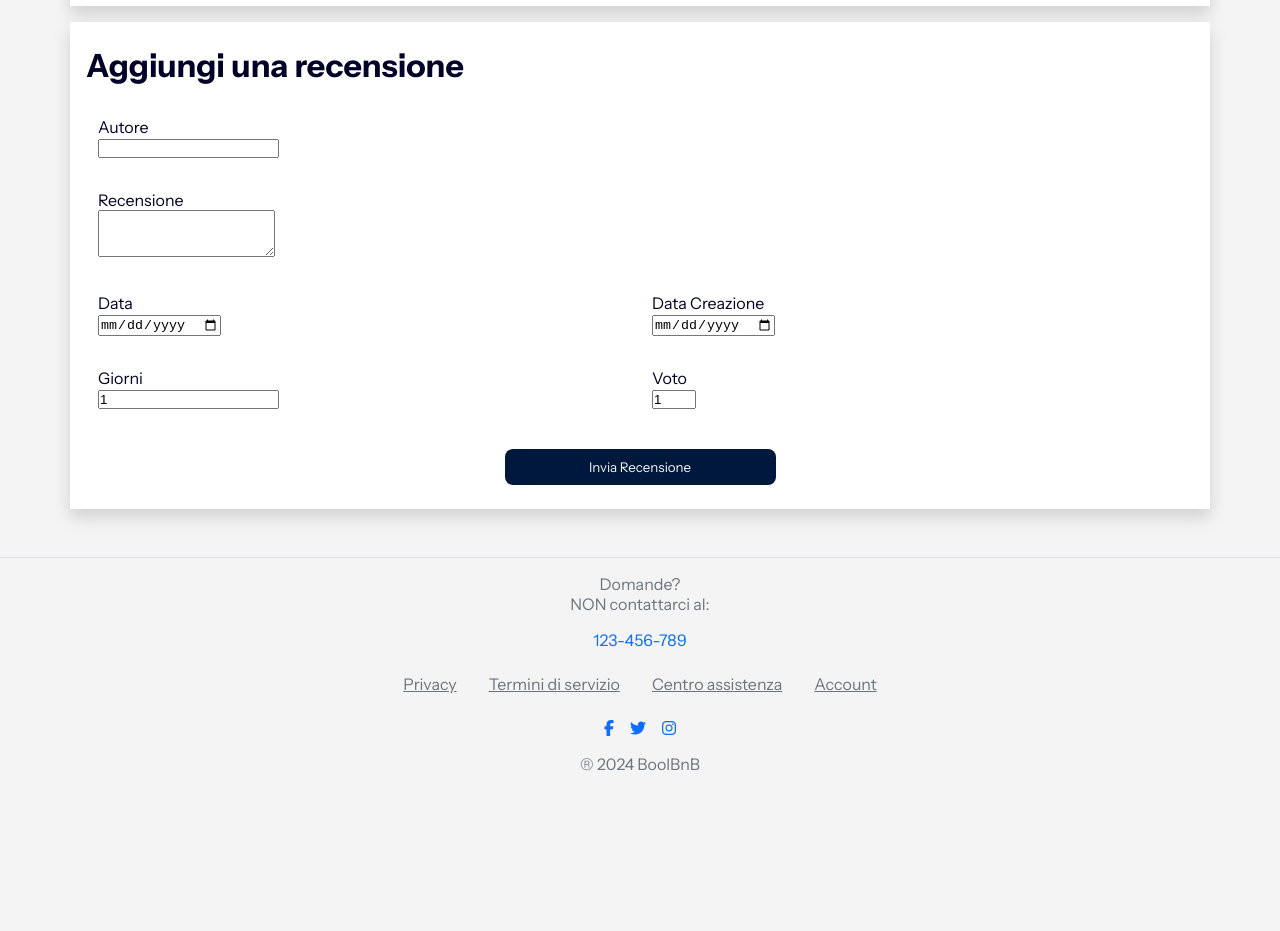
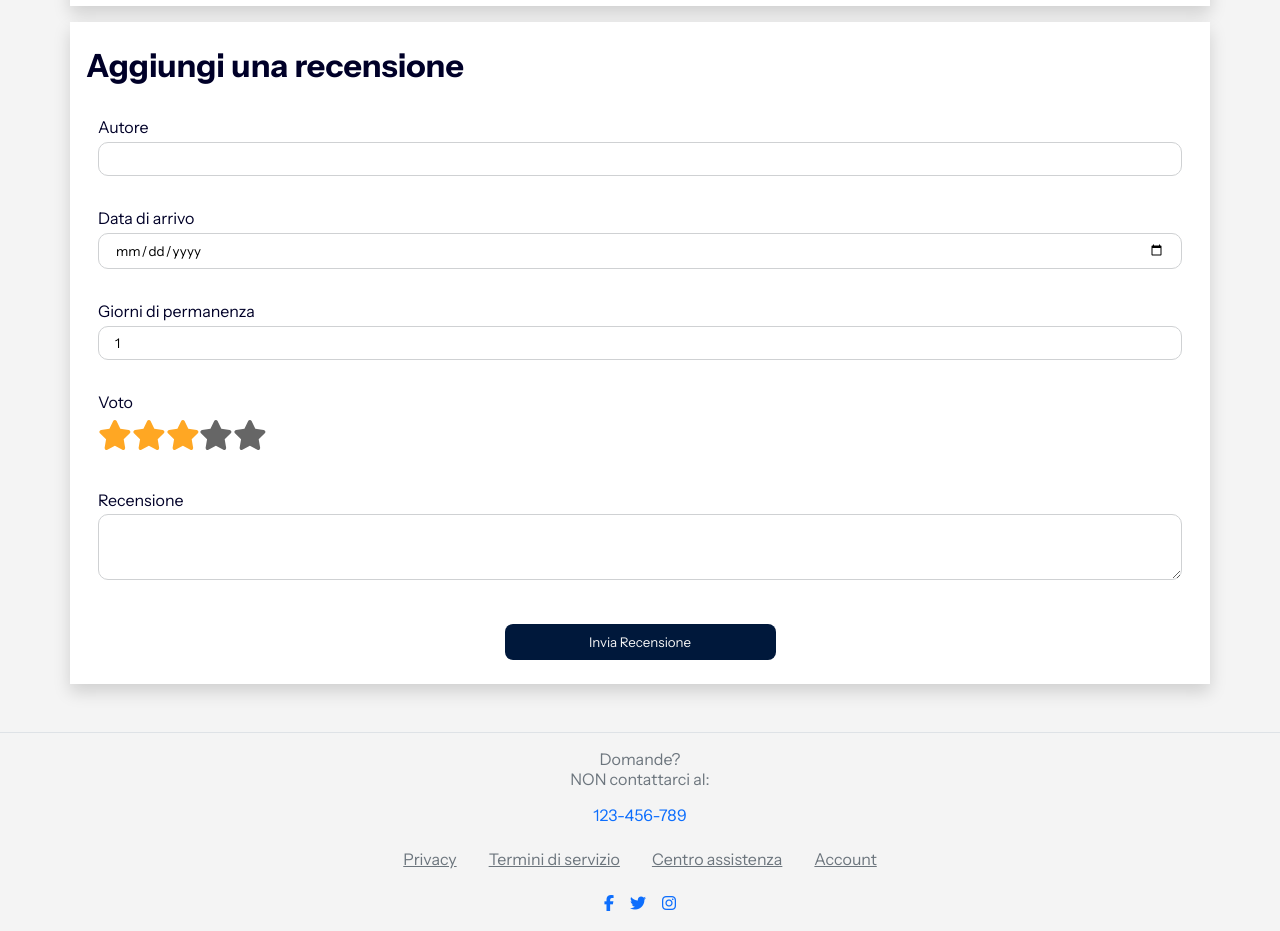
Before and after one commit to joelepore/boolbnb-react, a React (Vite) app: page /property/1 in a window 1280 px wide. Shown: the part 1180-2111 px from the top of the page. Before the commit the page ends 1970 px from the top, so only its background shows below. Built offline with nearby package versions, Linux system fonts and the light colour scheme; no server answers.

Commit message:
feat: add AddStarsReview component and integrate it into AddReview form

```diff
--- a/package.json
+++ b/package.json
@@ -15,6 +15,7 @@
     "react": "^19.0.0",
     "react-dom": "^19.0.0",
     "react-router-dom": "^7.2.0",
+    "styled-components": "^6.1.15",
     "swiper": "^11.2.4"
   },
   "devDependencies": {
--- a/src/components/AddReview.jsx
+++ b/src/components/AddReview.jsx
@@ -1,16 +1,21 @@
 import { useState } from "react"
 import axios from "axios"
 import Button from "./Button"
+import AddStarsReview from "./AddStarsReview"
+import { useGlobalContext } from "../context/GlobalContext"
 
 
 const AddReview = ({ id }) => {
+
+    const { fetchProperty } = useGlobalContext()
+
+    const api_url = import.meta.env.VITE_API_URL
 
     const initialReviewData = {
         author: "",
         text: "",
         date: 0,
         days: 1,
-        create_date: 0,
         vote: 1
     }
 
@@ -19,11 +24,24 @@ const AddReview = ({ id }) => {
     const handlerSubmit = (e) => {
         e.preventDefault()
         console.log("Recensione inviata");
-        setReviewData(initialReviewData)
-        console.log(api_url)
+        axios.post(`${api_url}/properties/${id}/review`, reviewData)
+            .then(res => {
+                console.log(res.data)
+                setReviewData(initialReviewData)
+                fetchProperty(id)
+            })
+            .catch(err => {
+                console.error(err)
+            })
+
 
 
     }
+
+    const starsHandler = (e) => {
+        setReviewData((prev) => ({ ...prev, vote: e.target.defaultValue }))
+    }
+
 
     const setFieldValue = (e) => {
         const { value, name } = e.target
@@ -41,7 +59,7 @@ const AddReview = ({ id }) => {
                     <br />
                     <input
                         type="text"
-                        className="form-control"
+                        className="input-reviews"
                         value={reviewData.author}
                         name="author"
                         onChange={setFieldValue}
@@ -49,26 +67,13 @@ const AddReview = ({ id }) => {
                     />
                 </div>
 
-                <div className="mb-3 pt-3">
-                    <label className="form-label">Recensione</label>
-                    <br />
-                    <textarea
-                        className="form-control"
-                        rows="3"
-                        value={reviewData.text}
-                        name="text"
-                        onChange={setFieldValue}
-                        required
-                    />
-                </div>
-
                 <div className="row">
-                    <div className="col-md-6 mb-3 mt-3">
-                        <label className="form-label">Data</label>
+                    <div className="mb-3 mt-3">
+                        <label className="form-label">Data di arrivo</label>
                         <br />
                         <input
                             type="date"
-                            className="form-control"
+                            className="input-reviews"
                             value={reviewData.date}
                             name="date"
                             onChange={setFieldValue}
@@ -76,27 +81,15 @@ const AddReview = ({ id }) => {
                         />
                     </div>
 
-                    <div className="col-md-6 mb-3  mt-3">
-                        <label className="form-label">Data Creazione</label>
-                        <br />
-                        <input
-                            type="date"
-                            className="form-control"
-                            value={reviewData.create_date}
-                            name="create_date"
-                            onChange={setFieldValue}
-                            required
-                        />
-                    </div>
                 </div>
 
                 <div className="row">
-                    <div className="col-md-6 mb-3  mt-3">
-                        <label className="form-label">Giorni</label>
+                    <div className="mb-3 mt-3">
+                        <label className="form-label">Giorni di permanenza</label>
                         <br />
                         <input
                             type="number"
-                            className="form-control"
+                            className="input-reviews"
                             value={reviewData.days}
                             name="days"
                             onChange={setFieldValue}
@@ -105,17 +98,21 @@ const AddReview = ({ id }) => {
                         />
                     </div>
 
-                    <div className="col-md-6 mb-3 mt-3">
-                        <label className="form-label">Voto</label>
+                    <div className="d-flex mt-3 mb-3 flex-column align-items-start">
+                        <label className="pb-2"> Voto </label>
+                        <AddStarsReview onChange={starsHandler} />
+                    </div>
+
+                    <div className="mb-3 pt-3">
+                        <label className="form-label">Recensione</label>
                         <br />
-                        <input
-                            type="number"
-                            className="form-control"
-                            value={reviewData.vote}
-                            name="vote"
+                        <textarea
+                            className="input-reviews"
+                            rows="3"
+                            value={reviewData.text}
+                            name="text"
                             onChange={setFieldValue}
-                            min="0"
-                            max="5"
+                            maxLength="100"
                             required
                         />
                     </div>
--- /dev/null
+++ b/src/components/AddStarsReview.jsx
@@ -0,0 +1,63 @@
+import React from 'react';
+import styled from 'styled-components';
+
+const AddStarsReview = ({ onChange }) => {
+    return (
+        <StyledWrapper>
+            <div className="rating">
+                <input type="radio" id="star5" name="rate" defaultValue={5} onChange={onChange} />
+                <label htmlFor="star5" title="text"><svg viewBox="0 0 576 512" height="1em" xmlns="http://www.w3.org/2000/svg" className="star-solid">
+                    <path d="M316.9 18C311.6 7 300.4 0 288.1 0s-23.4 7-28.8 18L195 150.3 51.4 171.5c-12 1.8-22 10.2-25.7 21.7s-.7 24.2 7.9 32.7L137.8 329 113.2 474.7c-2 12 3 24.2 12.9 31.3s23 8 33.8 2.3l128.3-68.5 128.3 68.5c10.8 5.7 23.9 4.9 33.8-2.3s14.9-19.3 12.9-31.3L438.5 329 542.7 225.9c8.6-8.5 11.7-21.2 7.9-32.7s-13.7-19.9-25.7-21.7L381.2 150.3 316.9 18z" /></svg></label>
+                <input type="radio" id="star4" name="rate" defaultValue={4} onChange={onChange} />
+                <label htmlFor="star4" title="text"><svg viewBox="0 0 576 512" height="1em" xmlns="http://www.w3.org/2000/svg" className="star-solid">
+                    <path d="M316.9 18C311.6 7 300.4 0 288.1 0s-23.4 7-28.8 18L195 150.3 51.4 171.5c-12 1.8-22 10.2-25.7 21.7s-.7 24.2 7.9 32.7L137.8 329 113.2 474.7c-2 12 3 24.2 12.9 31.3s23 8 33.8 2.3l128.3-68.5 128.3 68.5c10.8 5.7 23.9 4.9 33.8-2.3s14.9-19.3 12.9-31.3L438.5 329 542.7 225.9c8.6-8.5 11.7-21.2 7.9-32.7s-13.7-19.9-25.7-21.7L381.2 150.3 316.9 18z" /></svg></label>
+                <input defaultChecked type="radio" id="star3" name="rate" defaultValue={3} onChange={onChange} />
+                <label htmlFor="star3" title="text"><svg viewBox="0 0 576 512" height="1em" xmlns="http://www.w3.org/2000/svg" className="star-solid">
+                    <path d="M316.9 18C311.6 7 300.4 0 288.1 0s-23.4 7-28.8 18L195 150.3 51.4 171.5c-12 1.8-22 10.2-25.7 21.7s-.7 24.2 7.9 32.7L137.8 329 113.2 474.7c-2 12 3 24.2 12.9 31.3s23 8 33.8 2.3l128.3-68.5 128.3 68.5c10.8 5.7 23.9 4.9 33.8-2.3s14.9-19.3 12.9-31.3L438.5 329 542.7 225.9c8.6-8.5 11.7-21.2 7.9-32.7s-13.7-19.9-25.7-21.7L381.2 150.3 316.9 18z" /></svg></label>
+                <input type="radio" id="star2" name="rate" defaultValue={2} onChange={onChange} />
+                <label htmlFor="star2" title="text"><svg viewBox="0 0 576 512" height="1em" xmlns="http://www.w3.org/2000/svg" className="star-solid">
+                    <path d="M316.9 18C311.6 7 300.4 0 288.1 0s-23.4 7-28.8 18L195 150.3 51.4 171.5c-12 1.8-22 10.2-25.7 21.7s-.7 24.2 7.9 32.7L137.8 329 113.2 474.7c-2 12 3 24.2 12.9 31.3s23 8 33.8 2.3l128.3-68.5 128.3 68.5c10.8 5.7 23.9 4.9 33.8-2.3s14.9-19.3 12.9-31.3L438.5 329 542.7 225.9c8.6-8.5 11.7-21.2 7.9-32.7s-13.7-19.9-25.7-21.7L381.2 150.3 316.9 18z" /></svg></label>
+                <input type="radio" id="star1" name="rate" defaultValue={1} onChange={onChange} />
+                <label htmlFor="star1" title="text"><svg viewBox="0 0 576 512" height="1em" xmlns="http://www.w3.org/2000/svg" className="star-solid">
+                    <path d="M316.9 18C311.6 7 300.4 0 288.1 0s-23.4 7-28.8 18L195 150.3 51.4 171.5c-12 1.8-22 10.2-25.7 21.7s-.7 24.2 7.9 32.7L137.8 329 113.2 474.7c-2 12 3 24.2 12.9 31.3s23 8 33.8 2.3l128.3-68.5 128.3 68.5c10.8 5.7 23.9 4.9 33.8-2.3s14.9-19.3 12.9-31.3L438.5 329 542.7 225.9c8.6-8.5 11.7-21.2 7.9-32.7s-13.7-19.9-25.7-21.7L381.2 150.3 316.9 18z" /></svg></label>
+            </div>
+        </StyledWrapper>
+    );
+}
+
+const StyledWrapper = styled.div`
+  .rating:not(:checked) > input {
+    position: absolute;
+    appearance: none;
+  }
+
+  .rating:not(:checked) > label {
+    float: right;
+    cursor: pointer;
+    font-size: 30px;
+    fill: #666;
+  }
+
+  .rating:not(:checked) > label > svg {
+    fill: #666; /* Set default color for SVG */
+    transition: fill 0.3s ease; /* Add a transition effect */
+  }
+
+  .rating > input:checked + label:hover,
+  .rating > input:checked + label:hover ~ label,
+  .rating > input:checked ~ label:hover,
+  .rating > input:checked ~ label:hover ~ label,
+  .rating > label:hover ~ input:checked ~ label {
+    fill: #e58e09;
+  }
+
+  .rating:not(:checked) > label:hover,
+  .rating:not(:checked) > label:hover ~ label {
+    fill: #ff9e0b;
+  }
+
+  .rating > input:checked ~ label > svg {
+    fill: #ffa723; /* Set color for selected stars */
+  }`;
+
+export default AddStarsReview;
--- a/src/components/SearchModal.jsx
+++ b/src/components/SearchModal.jsx
@@ -37,7 +37,7 @@ const SearchModal = () => {
                     <div />
                     <h2 className='text-center'>Filtri</h2>
                     <i
-                        class="fa-solid fa-xmark justify-self-end cursor-pointer align-self-start"
+                        className="fa-solid fa-xmark justify-self-end cursor-pointer align-self-start"
                         onClick={() => setIsSearching(false)}
                     ></i>
                 </div>
--- a/src/index.css
+++ b/src/index.css
@@ -433,6 +433,15 @@ h4 {
   background: #002244;
 }
 
+.input-reviews {
+  width: 100%;
+  font-family: 'Instrument Sans';
+  padding: 0.5rem 1rem;
+  border-radius: 10px;
+  border: 1px solid var(--bg-secondary);
+  margin-top: 0.3rem;
+}
+
 
 @media screen and (min-width: 426px) {
   .search-modal {
```
Also changed, not shown: 1 other file (tests, documents, lock files or other folders).
